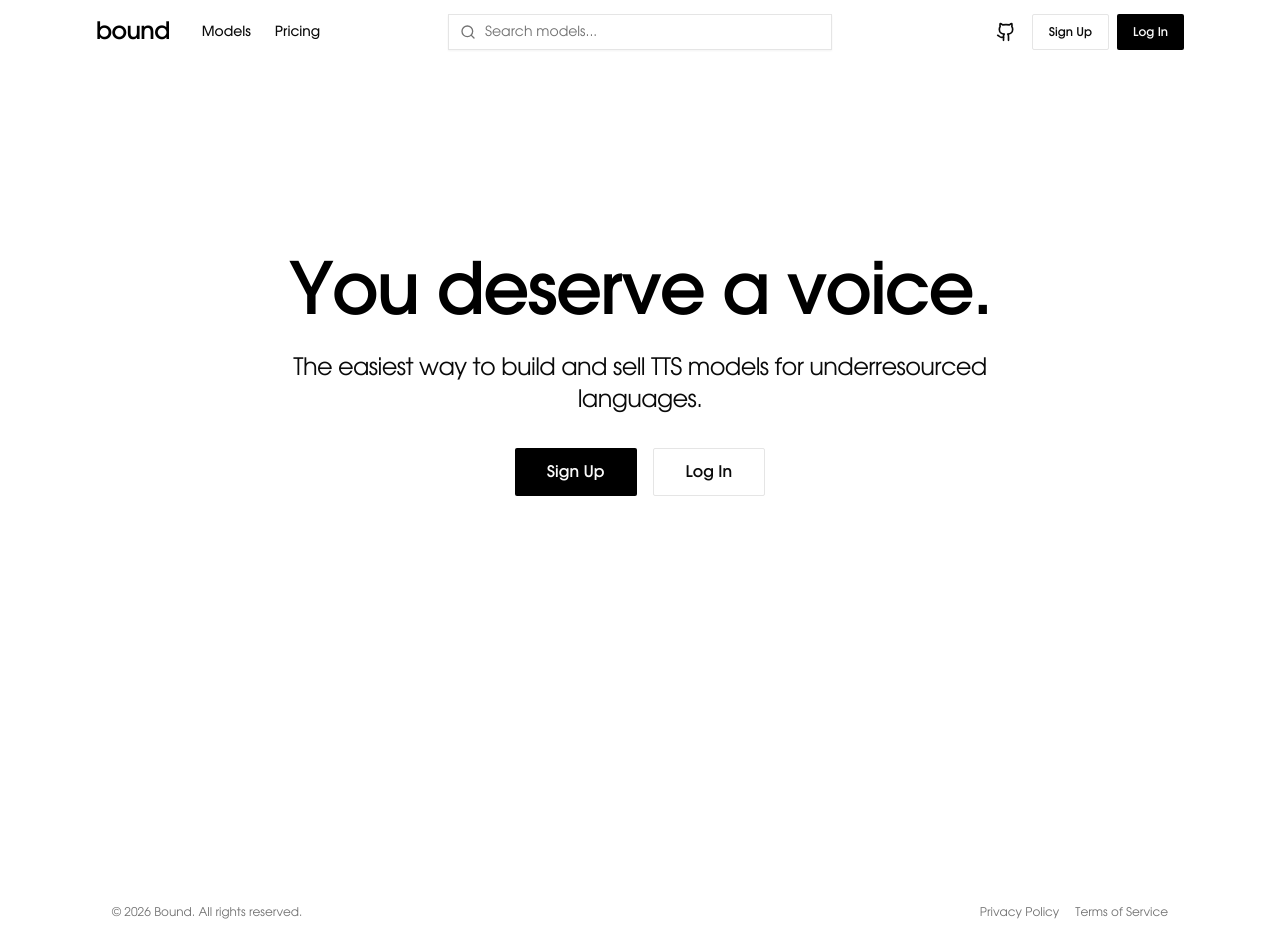
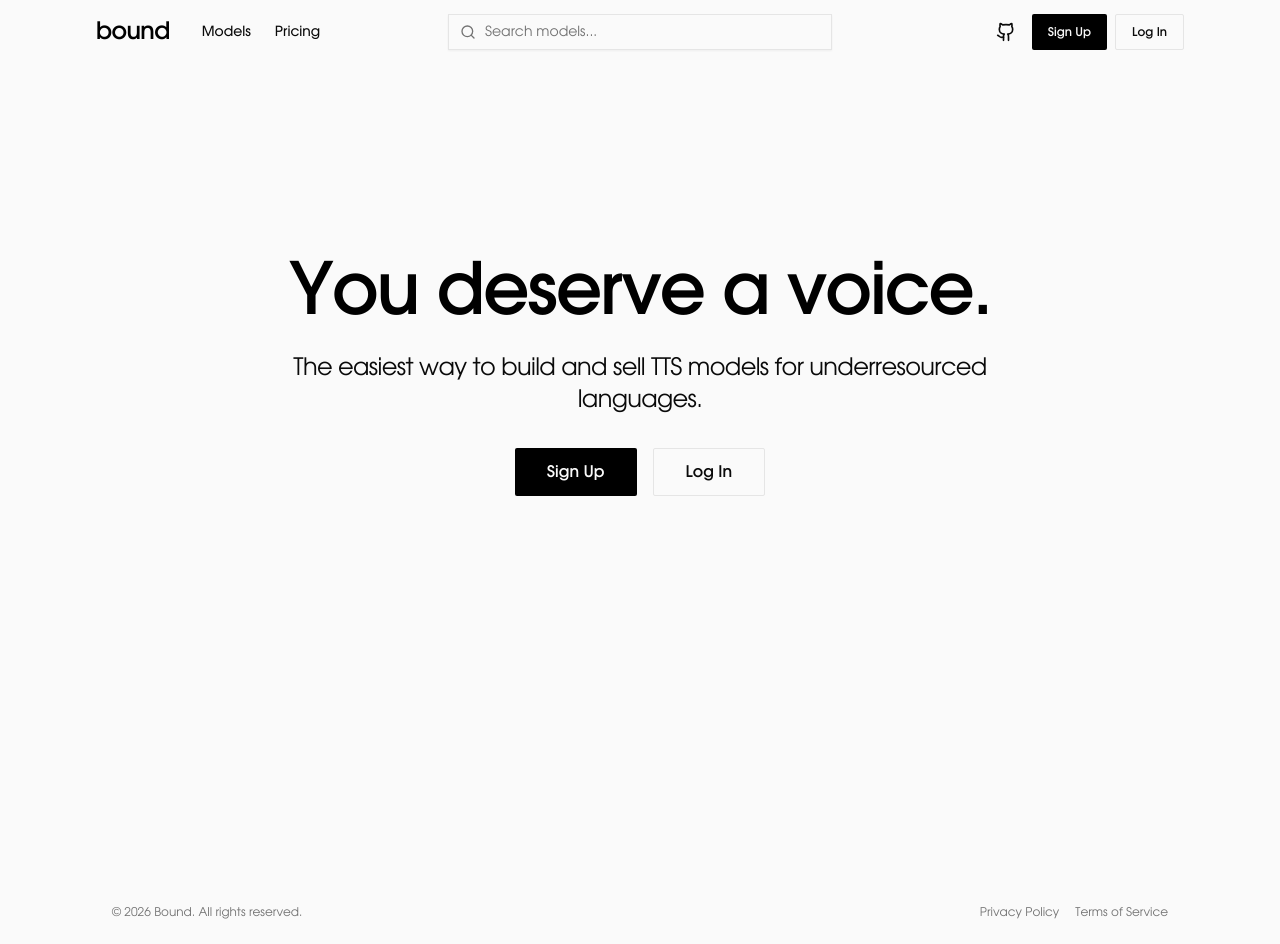
Before and after one commit to vivienhenz24/bound-nextjs, a Next.js app: page / in a window 1280 px wide. Built offline with nearby package versions, Linux system fonts and the light colour scheme.

Commit message:
swap log/signup

```diff
--- a/app/globals.css
+++ b/app/globals.css
@@ -55,7 +55,7 @@
   --brand: oklch(0 0 0);
 
   /* Core palette */
-  --background: oklch(1 0 0);
+  --background: oklch(0.985 0 0);
   --foreground: oklch(0.145 0 0);
 
   /* Surfaces - reference background */
@@ -115,7 +115,7 @@
   --popover: var(--card);
   --popover-foreground: var(--foreground);
 
-  /* Primary/Accent - neutral for dark mode */
+  /* Primary/Accent - mint for dark mode */
   --primary: #ffffff;
   --primary-foreground: #0d0d0d;
   --accent: #414141;
--- a/components/(app)/sidebar-user-menu.tsx
+++ b/components/(app)/sidebar-user-menu.tsx
@@ -74,7 +74,7 @@ export function SidebarUserMenu() {
             id="sidebar-user-panel"
             role="menu"
             data-state={open ? "open" : "closed"}
-            className="bg-sidebar text-sidebar-foreground border-sidebar-border absolute inset-x-0 bottom-full z-10 mb-2 overflow-hidden rounded-lg border shadow-sm transition-[transform,opacity] duration-200 ease-out data-[state=closed]:pointer-events-none data-[state=closed]:translate-y-2 data-[state=closed]:opacity-0"
+            className="bg-sidebar text-sidebar-foreground border-sidebar-border absolute inset-x-0 bottom-full z-10 mb-2 overflow-hidden rounded-lg border transition-[transform,opacity] duration-200 ease-out data-[state=closed]:pointer-events-none data-[state=closed]:translate-y-2 data-[state=closed]:opacity-0"
           >
             <div className="px-3 pt-3 pb-2 text-xs font-medium tracking-wide text-muted-foreground">
               Account
--- a/components/landing/hero.tsx
+++ b/components/landing/hero.tsx
@@ -4,7 +4,7 @@ import { Button } from "@/components/ui/button"
 export function Hero() {
   return (
     <section className="flex flex-col items-center text-center px-4 pt-40 md:pt-48 pb-96 min-h-screen">
-      <h2 className="text-4xl md:text-5xl lg:text-7xl font-semibold text-primary mb-6 tracking-tight whitespace-nowrap">
+      <h2 className="text-4xl md:text-5xl lg:text-7xl font-semibold text-black mb-6 tracking-tight whitespace-nowrap">
         You deserve a voice.
       </h2>
       <p className="text-lg md:text-xl lg:text-2xl font-normal text-foreground max-w-3xl mb-8 tracking-tight">
--- a/components/public-navbar.tsx
+++ b/components/public-navbar.tsx
@@ -45,12 +45,12 @@ export function PublicNavbar() {
             <span className="sr-only">GitHub</span>
           </Link>
           <Link href="/waitlist" className="hidden md:block">
-            <Button size="sm" variant="outline">
-              Sign Up
-            </Button>
+            <Button size="sm">Sign Up</Button>
           </Link>
           <Link href="/login" className="hidden md:block">
-            <Button size="sm">Log In</Button>
+            <Button size="sm" variant="outline">
+              Log In
+            </Button>
           </Link>
           <button
             onClick={() => setMobileMenuOpen(!mobileMenuOpen)}
@@ -82,12 +82,12 @@ export function PublicNavbar() {
             </Link>
             <div className="pt-2 w-full flex flex-col gap-2">
               <Link href="/waitlist" onClick={() => setMobileMenuOpen(false)} className="w-full">
-                <Button size="sm" variant="outline" className="w-full">
+                <Button size="sm" className="w-full">
                   Sign Up
                 </Button>
               </Link>
               <Link href="/login" onClick={() => setMobileMenuOpen(false)} className="w-full">
-                <Button size="sm" className="w-full">
+                <Button size="sm" variant="outline" className="w-full">
                   Log In
                 </Button>
               </Link>
```
